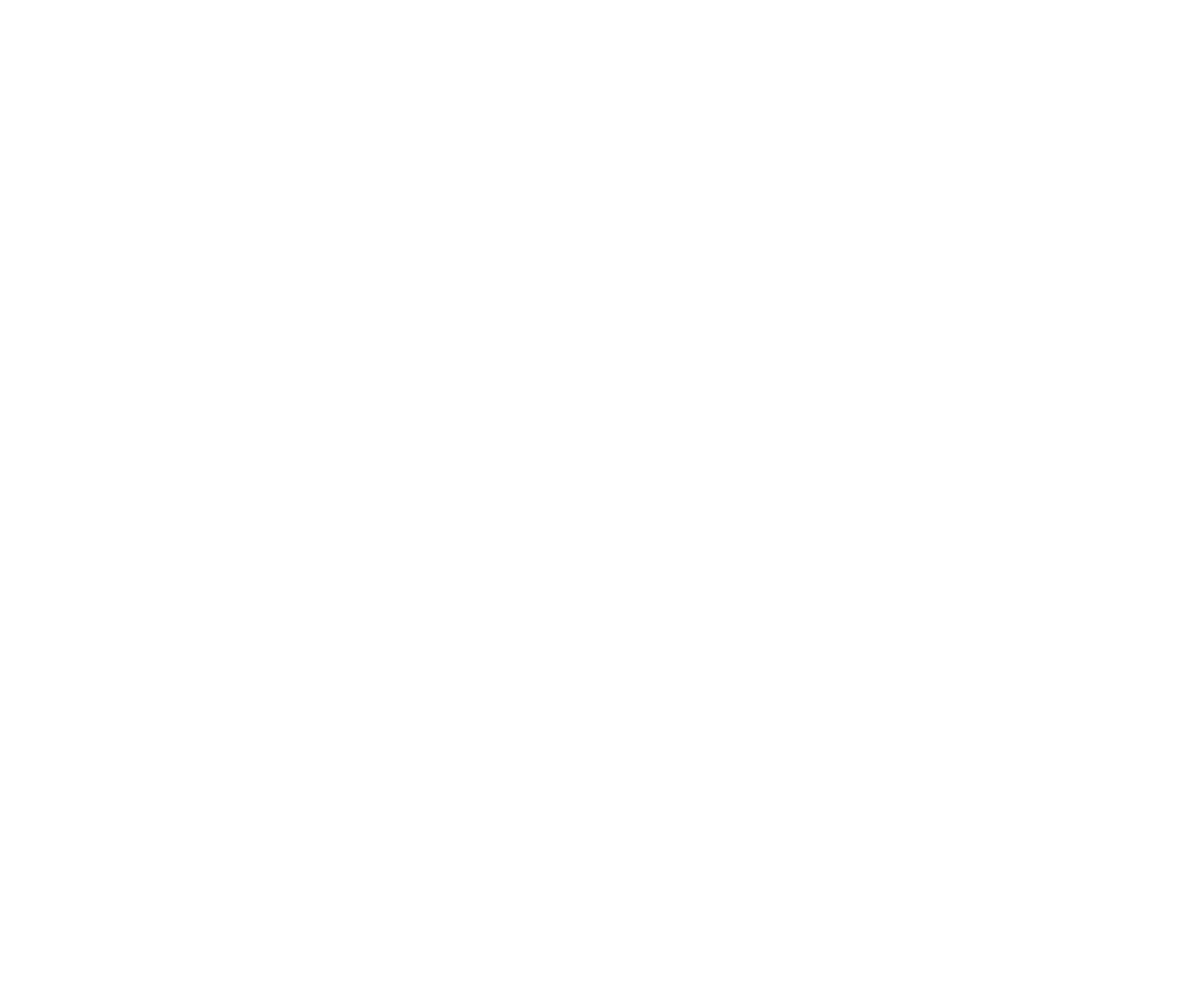
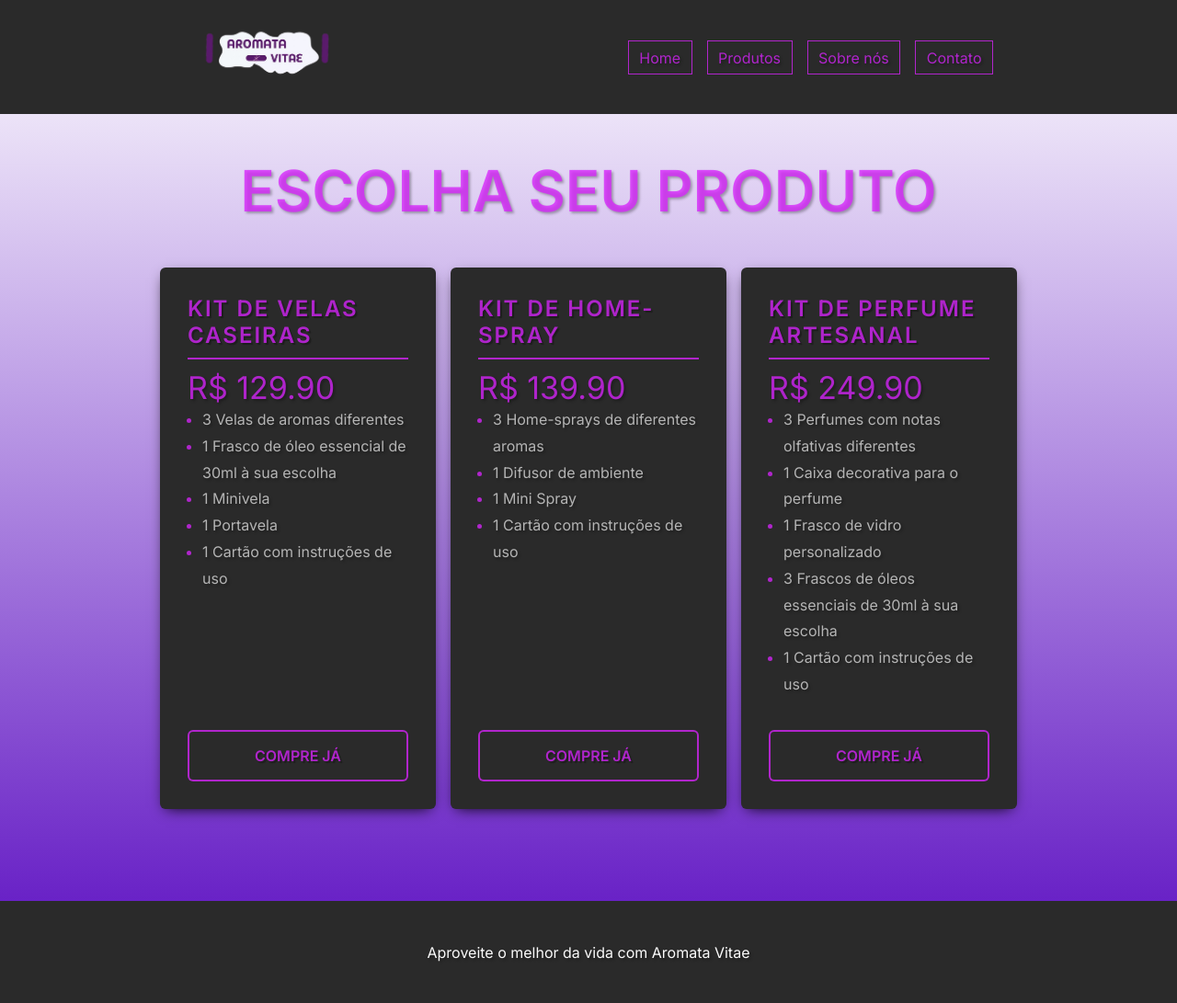
Before and after one commit to GuiMelo012x/Projeto-Web, a plain HTML site: page index2.html in a window 1280 px wide. Shown: the whole page at 92% size. Before the commit the page ends 800 px from the top, so only its background shows below. Drawn offline with Linux system fonts and the light colour scheme; files that its build step writes are made by us from their sources.

Commit message:
Finalizado.

```diff
--- a/css/style.css
+++ b/css/style.css
@@ -39,6 +39,46 @@ nav a {
     text-transform: uppercase; /* Transforma todos os html que estão em upper para maiúsculo.*/
 }
 
+.container{
+    max-width: 1200px;
+    margin: auto;
+}
+/* Header */
+.header_nav a {
+    padding: 7.5px 11.5px;
+    border: solid 1px;
+    text-decoration: none;
+}
+
+.header_nav ul {
+    display: flex;
+    gap: 6px;
+    list-style-type: none;
+}
+
+.header_nav a:hover {
+    background-color: black;
+}
+
+
+.header_nav ul {
+    gap: 10px;
+    margin-right: 150px;
+
+}
+
+.header-container {
+    display: flex;
+    justify-content: space-between; /* Distribui a logo e o menu nas extremidades */
+    align-items: center; /* Alinha verticalmente no centro */
+    padding: 5px 50px;
+}
+
+.header img {
+    max-height: 100px; /* Limita a altura da logo para ajustar o tamanho da navbar */
+    margin-left: 200px;
+}
+
 .btn {
     background-color:#d824fcc5;
     border-radius: 7px;
@@ -58,15 +98,7 @@ nav a {
 
 
 
-.header{
-    padding-top: 1px;
-    background-color: #2a2a2a;
-    color: #fafafa;
-    position: sticky;
-    width: 100%;
-    top: 0;
-    left: 0;
-}
+
 
 .main-container{
     padding-top: 1px;
@@ -96,10 +128,7 @@ nav a {
     border-radius: 25px;
 }
 
-.container {
-    max-width: 1276px;
-    margin: auto;
-}
+
 
 .section_title {
     padding: 70px 0;
@@ -118,39 +147,16 @@ nav a {
 }
 
 .header {
-    display: flex;
-    justify-content: space-between;
-    align-items: center;
-    color: var(--primary-color);
-    padding: 20px 0;
+    padding: 0px 0px; /* Reduz o padding para diminuir a altura */
+    background-color: #2a2a2a;
+    color: #fafafa;
+    position: sticky;
+    width: 100%;
+    top: 0;
+    left: 0;
 }
 
-.header_nav a {
-    padding: 7.5px 11.5px;
-    border: solid 1px;
-    text-decoration: none;
-}
 
-.header_nav ul {
-    display: flex;
-    gap: 6px;
-    list-style-type: none;
-}
-
-.header_nav a:hover {
-    background-color: black;
-}
-
-.wrapperContainer-hero {
-    background-image: linear-gradient(transparent, rgb(88, 9, 192));
-}
-
-.heroBanner {
-    display: flex;
-    justify-content: space-between;
-    align-items: center;
-    gap: 200px;
-}
 
 .title {
     margin-bottom: 40px;
--- a/css/style2.css
+++ b/css/style2.css
@@ -0,0 +1,159 @@
+
+*,
+*:after,
+*:before { /* Reseta todo o html */
+    margin: 0;
+    padding: 0;
+    box-sizing: border-box;
+}
+
+:root { /* Cor principal do produto, fonte ou da marca */
+    --primary-color: #d824fcc5;
+}
+
+
+html { /* Padroniza o HTML em si*/
+    font-family:'Inter', sans-serif;
+}
+
+body {
+    background-color: #ffffff;
+    color: #d824fcc5;
+    width: 100%;
+    text-shadow: 2px 2px 3px rgba(0, 0, 0, 0.3);
+    margin: 0 auto;
+    background-image: linear-gradient(transparent, rgb(88, 9, 192));
+}
+
+.main-title {
+    font-size: 62px;
+    text-transform: uppercase;
+    text-align: center;
+    margin: 46px 0;
+}
+
+.header {
+    display: flex;
+    justify-content: space-between; /* Logo à esquerda e o menu à direita */
+    align-items: center; /* Alinha a logo e o menu verticalmente */
+    padding: 10px 20px;
+    background-color: #2a2a2a;
+}
+
+
+.header-nav ul {
+    display: flex;
+    justify-content: flex-end; /* Alinha à direita */
+    gap: 16px;
+    list-style-type: none;
+    margin-right: 180px;
+}
+
+
+
+.header-nav a {
+    padding: 7.5px 11.5px;
+    border: solid 1px;
+    text-decoration: none;
+    color: #d824fcc5;
+}
+
+.header-nav a:hover{
+    background-color: black;
+    transition: .2s;
+}
+
+.header img {
+    max-height: 100px; /* Limita a altura da logo para ajustar o tamanho da navbar */
+    margin-left: 200px;
+}
+
+
+
+.price {
+    display: flex;
+    gap: 16px;
+    justify-content: center;
+    max-width: 1200px;
+    margin: 0 auto;
+    margin-bottom: 100px;
+}
+
+
+.kit-price {
+    flex: 0 1 auto; /* Não deixa os planos se esticarem muito */
+    background-color: #2a2a2a;
+    padding: 30px;
+    border-radius: 6px;
+    box-shadow: 0 5px 15px -6px black;
+    display: flex;
+    flex-direction: column;
+    width: 300px; /* Define uma largura fixa para os itens */
+}
+
+.kit-price-title {
+    text-transform: uppercase;
+    border-bottom: 2px solid #d824fcc5;
+    text-shadow: 2px 2px 1px rgba(0, 0, 0, 0.3); /* Sombra suave no texto */
+    margin-top: 0;
+    padding-bottom: 10px;
+    letter-spacing: 2px;
+}
+
+.kit-price p {
+    margin-top: 10px;
+}
+
+.kit-price-amount {
+    font-size: 34px;
+}
+
+.kit-features {
+    margin: 0 0 35px;
+    color: #b5b5b5;
+    padding-left: 16px;
+    line-height: 1.8;
+    flex: 1;
+}
+
+.kit-features li::marker {
+    color: #d824fcc5;
+}
+
+.buy-now {
+    text-decoration: none;
+    color: #d824fcc5;
+    background-color: #2a2a2a;
+    border: solid 2px #d824fcc5;
+    text-shadow: 2px 2px 1px rgba(0, 0, 0, 0.3); /* Sombra suave no texto */
+    border-radius: 6px;
+    text-transform: uppercase;
+    font-size: 16px;
+    font-weight: bold;
+    padding: 16px 10px;
+    text-align: center;
+}
+
+.buy-now:hover {
+    background-color: black;
+    transition: .2s;
+}
+
+
+.footer-container{
+    padding-top: 1px;
+    background-color: #2a2a2a;
+    color: #fafafa;
+}
+
+.footer {
+    font-size: 16px;
+    text-align: center;
+    padding: 45px;
+}
+
+
+
+.footer a {
+    color: inherit;
+}
--- a/index2.html
+++ b/index2.html
@@ -1,13 +1,77 @@
 <!DOCTYPE html>
-<html lang="en">
+<html lang="pt-br">
+
 <head>
     <meta charset="UTF-8">
-    <meta name="viewport" content="width=device-width, initial-scale=1.0">
-    <link rel="stylesheet" href="styles/style2.css">
-    <script src="scripts/scripts2.js" defer></script>
-    <title>Aromata Vitae</title>
+    <link href="https://fonts.googleapis.com/css2?family=Inter:wght@400;600&display=swap" rel="stylesheet">
+    <link rel="preconnect" href="https://fonts.googleapis.com">
+    <link rel="preconnect" href="https://fonts.gstatic.com" crossorigin>
+    <title>Compre Já - Aromata Vitae</title>
+
+    <link rel="stylesheet" href="css/style2.css">
 </head>
+
 <body>
+    <header class="header">
+        <div class="header__logo">
+            <a href="index.html">
+                <img src="imagens/logo-sem-fundo.png" alt="Logo do Aroma Vitae" class="logo-img">
+            </a>
+        </div>
+        <nav class="header-nav">
+            <ul>
+                <li><a href="index.html">Home</a></li>
+                <li><a href="index2.html" class="header__nav--active">Produtos</a></li>
+                <li><a href="index.html" href="#about">Sobre nós</a></li>
+                <li><a href="index.html">Contato</a></li>
+            </ul>
+        </nav>
+    </header>
 
+    <h1 class="main-title">Escolha seu Produto</h1>
+
+    <section class="price">
+        <div class="kit-price">
+            <h2 class="kit-price-title">Kit de Velas Caseiras</h2>
+            <p> <span class="kit-price-amount">R$ 129.90</span></p>
+            <ul class="kit-features">
+                <li>3 Velas de aromas diferentes</li>
+                <li>1 Frasco de óleo essencial de 30ml à sua escolha</li>
+                <li>1 Minivela</li>
+                <li>1 Portavela</li>
+                <li>1 Cartão com instruções de uso</li>
+            </ul>
+            <a href="#" class="buy-now">compre já</a>
+        </div>
+
+        <div class="kit-price">
+            <h2 class="kit-price-title">Kit de Home-Spray</h2>
+            <p> <span class="kit-price-amount">R$ 139.90</span></p>
+            <ul class="kit-features">
+                <li>3 Home-sprays de diferentes aromas</li>
+                <li>1 Difusor de ambiente</li>
+                <li>1 Mini Spray</li>
+                <li>1 Cartão com instruções de uso</li>
+            </ul>
+            <a href="#" class="buy-now">compre já</a>
+        </div>
+
+        <div class="kit-price">
+            <h2 class="kit-price-title">Kit de Perfume Artesanal</h2>
+            <p> <span class="kit-price-amount">R$ 249.90</span></p>
+            <ul class="kit-features">
+                <li>3 Perfumes com notas olfativas diferentes</li>
+                <li>1 Caixa decorativa para o perfume</li>
+                <li>1 Frasco de vidro personalizado</li>
+                <li>3 Frascos de óleos essenciais de 30ml à sua escolha</li>
+                <li>1 Cartão com instruções de uso</li>
+            </ul>
+            <a href="#" class="buy-now">compre já</a>
+        </div>
+    </section>
+    <div class="footer-container">
+        <footer class="footer">Aproveite o melhor da vida com Aromata Vitae</footer>
+    </div>
 </body>
+
 </html>
```
Also changed, not shown: index.html (+4 -3 lines), imagens/logo (2).jpeg (added), imagens/logo-sem-fundo.png (added), imagens/logoAprenser.png (deleted).
